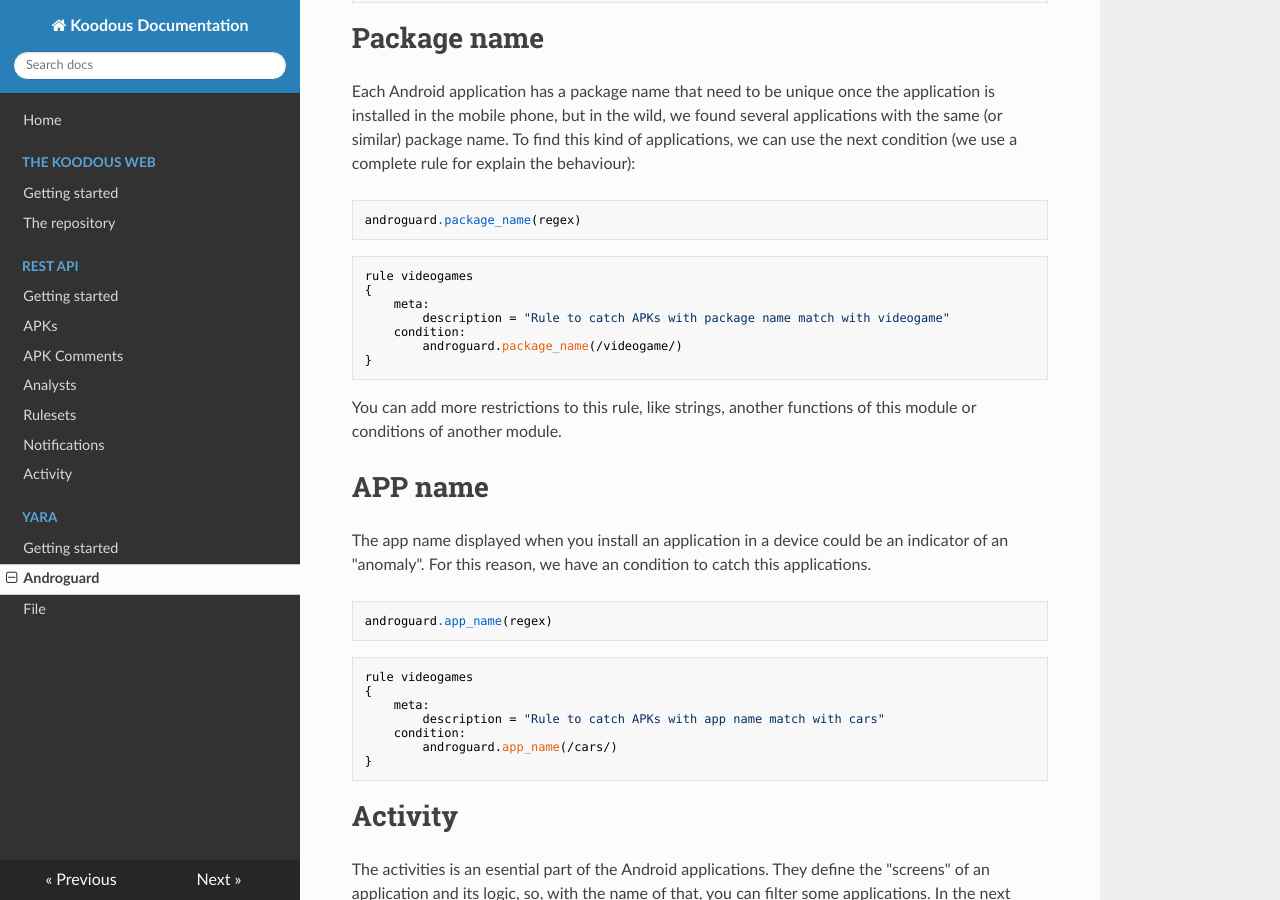
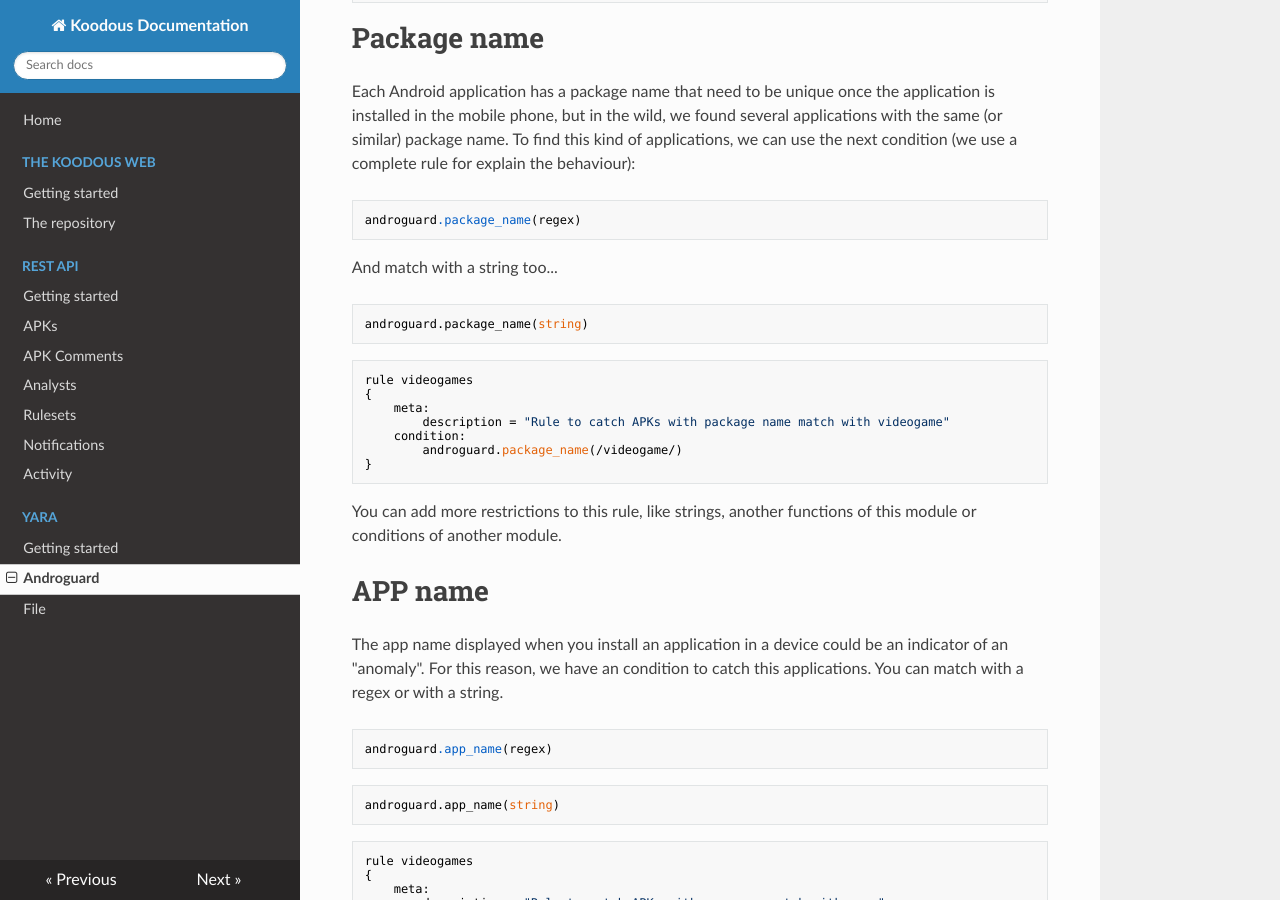
Before and after one commit to Koodous/docs.koodous.com, an MkDocs documentation site: the page built from docs/yara/androguard.md, in a window 1280 px wide and 900 px high, scrolled down 317 px. Built offline with MkDocs 1.6.1, drawn with Linux system fonts in a browser that asks for light colours; nearby versions of some CDN libraries; old or Windows-style settings are respelled for this version of MkDocs.

Commit message:
Added docs about match with strings

````diff
--- a/docs/yara/androguard.md
+++ b/docs/yara/androguard.md
@@ -14,6 +14,13 @@ Each Android application has a package name that need to be unique once the appl
 androguard.package_name(regex)
 ```
 
+And match with a string too...
+
+```
+androguard.package_name(string)
+```
+
+
 ```
 rule videogames
 {
@@ -27,10 +34,13 @@ rule videogames
 You can add more restrictions to this rule, like strings, another functions of this module or conditions of another module.
 
 # APP name
-The app name displayed when you install an application in a device could be an indicator of an "anomaly". For this reason, we have an condition to catch this applications.
+The app name displayed when you install an application in a device could be an indicator of an "anomaly". For this reason, we have an condition to catch this applications. You can match with a regex or with a string.
 
 ```
 androguard.app_name(regex)
+```
+```
+androguard.app_name(string)
 ```
 
 ```
````
